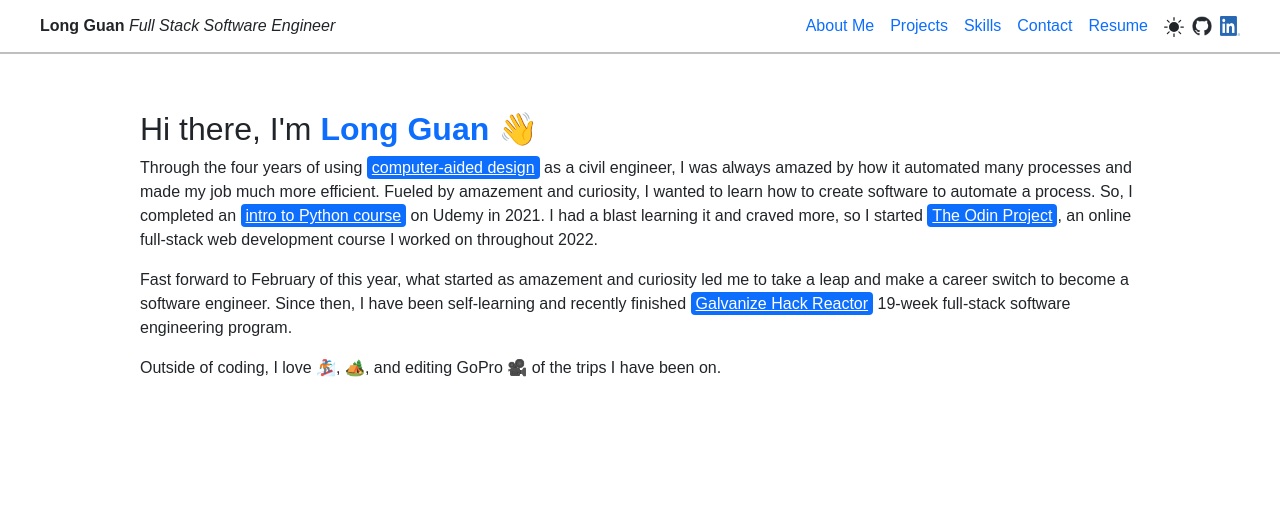
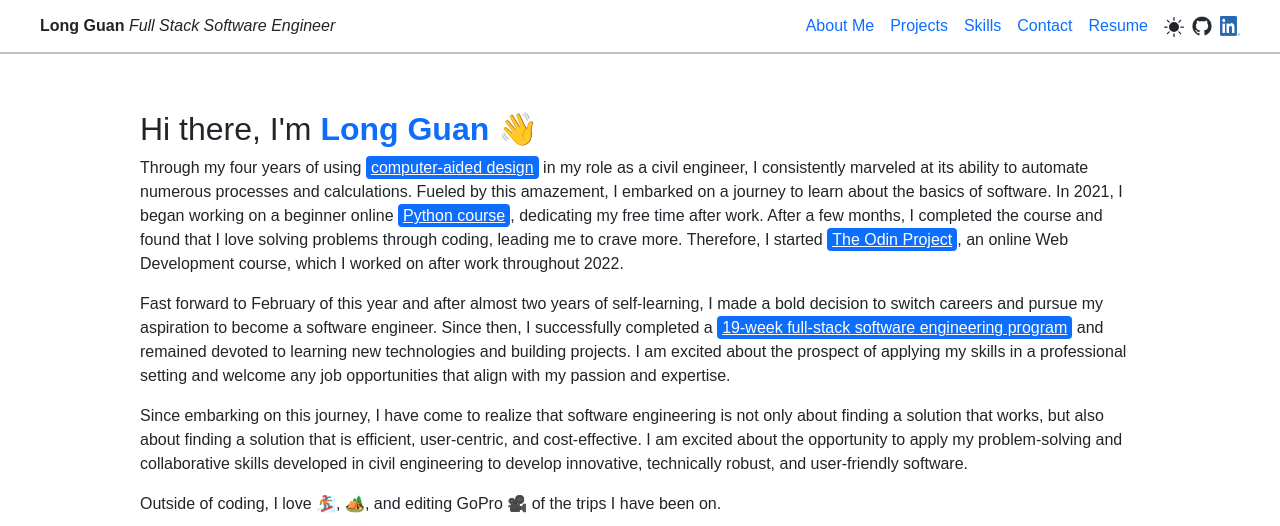
Before and after one commit to long-guan/portfolio, a React (Create React App) app in the folder app/: page /#/ in a window 1280 px wide. Shown: the top 526 px of the page. Built offline with nearby package versions, Linux system fonts and the light colour scheme.

Commit message:
Updated resume

```diff
--- a/app/src/About.js
+++ b/app/src/About.js
@@ -46,7 +46,7 @@ function About() {
       </h2>
       <div className="fade-in">
         <p>
-          Through the four years of using{" "}
+          Through my four years of using{" "}
           <a
             target="_blank"
             rel="noreferrer"
@@ -55,20 +55,21 @@ function About() {
           >
             computer-aided design
           </a>{" "}
-          as a civil engineer, I was always amazed by how it automated many
-          processes and made my job much more efficient. Fueled by amazement and
-          curiosity, I wanted to learn how to create software to automate a
-          process. So, I completed an{" "}
+          in my role as a civil engineer, I consistently marveled at its ability
+          to automate numerous processes and calculations. Fueled by this
+          amazement, I embarked on a journey to learn about the basics of
+          software. In 2021, I began working on a beginner online{" "}
           <a
             target="_blank"
             rel="noreferrer"
             className="link"
             href="https://www.udemy.com/course/complete-python-bootcamp/"
           >
-            intro to Python course
-          </a>{" "}
-          on Udemy in 2021. I had a blast learning it and craved more, so I
-          started{" "}
+            Python course
+          </a>
+          , dedicating my free time after work. After a few months, I completed
+          the course and found that I love solving problems through coding,
+          leading me to crave more. Therefore, I started{" "}
           <a
             target="_blank"
             rel="noreferrer"
@@ -77,23 +78,35 @@ function About() {
           >
             The Odin Project
           </a>
-          , an online full-stack web development course I worked on throughout
-          2022.
+          , an online Web Development course, which I worked on after work
+          throughout 2022.{" "}
         </p>
         <p>
-          Fast forward to February of this year, what started as amazement and
-          curiosity led me to take a leap and make a career switch to become a
-          software engineer. Since then, I have been self-learning and recently
-          finished{" "}
+          Fast forward to February of this year and after almost two years of
+          self-learning, I made a bold decision to switch careers and pursue my
+          aspiration to become a software engineer. Since then, I successfully
+          completed a{" "}
           <a
             target="_blank"
             rel="noreferrer"
             className="link"
             href="https://www.galvanize.com/explore-hack-reactor-coding-bootcamps/"
           >
-            Galvanize Hack Reactor
+            19-week full-stack software engineering program
           </a>{" "}
-          19-week full-stack software engineering program.{" "}
+          and remained devoted to learning new technologies and building
+          projects. I am excited about the prospect of applying my skills in a
+          professional setting and welcome any job opportunities that align with
+          my passion and expertise.
+        </p>
+        <p>
+          Since embarking on this journey, I have come to realize that software
+          engineering is not only about finding a solution that works, but also
+          about finding a solution that is efficient, user-centric, and
+          cost-effective. I am excited about the opportunity to apply my
+          problem-solving and collaborative skills developed in civil
+          engineering to develop innovative, technically robust, and
+          user-friendly software.
         </p>
         <p>
           Outside of coding, I love <span id="snowboard">🏂</span>,{" "}
```
Also changed, not shown: 1 other file (tests, documents, lock files or other folders).
